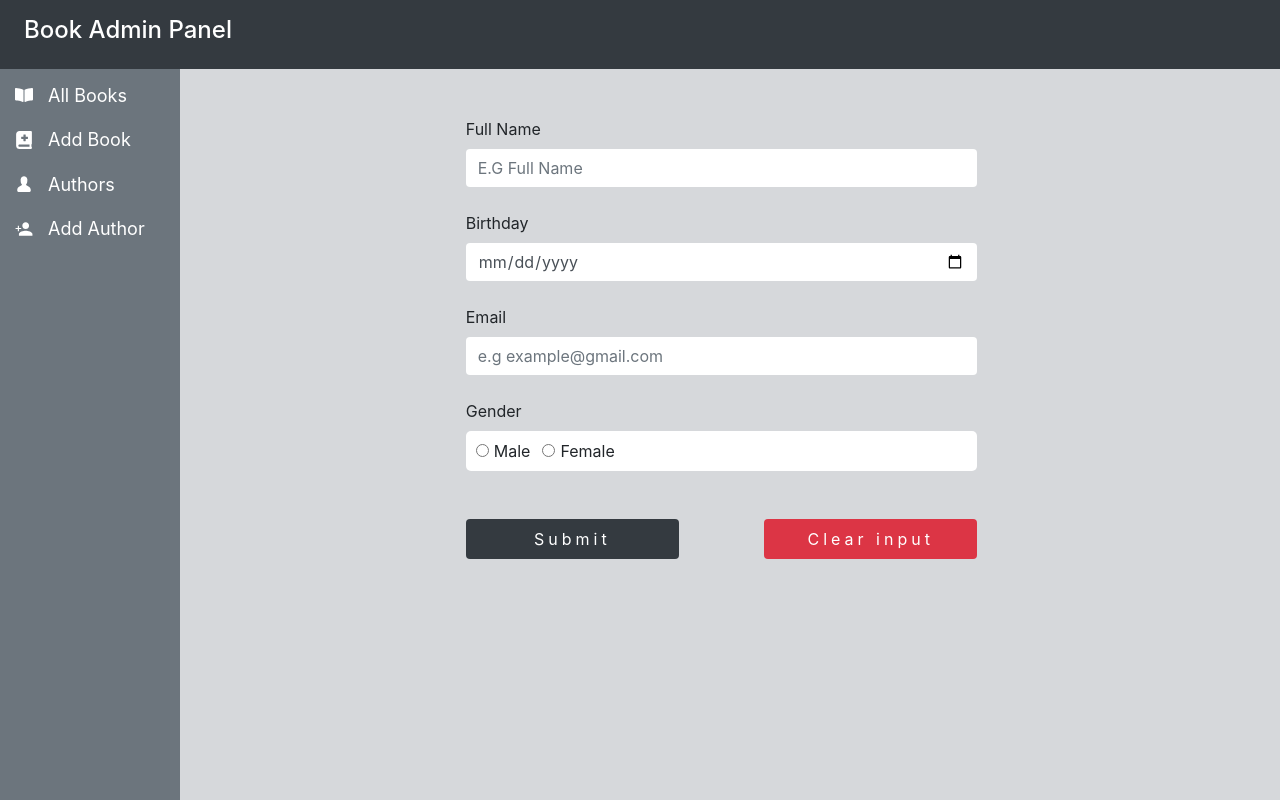
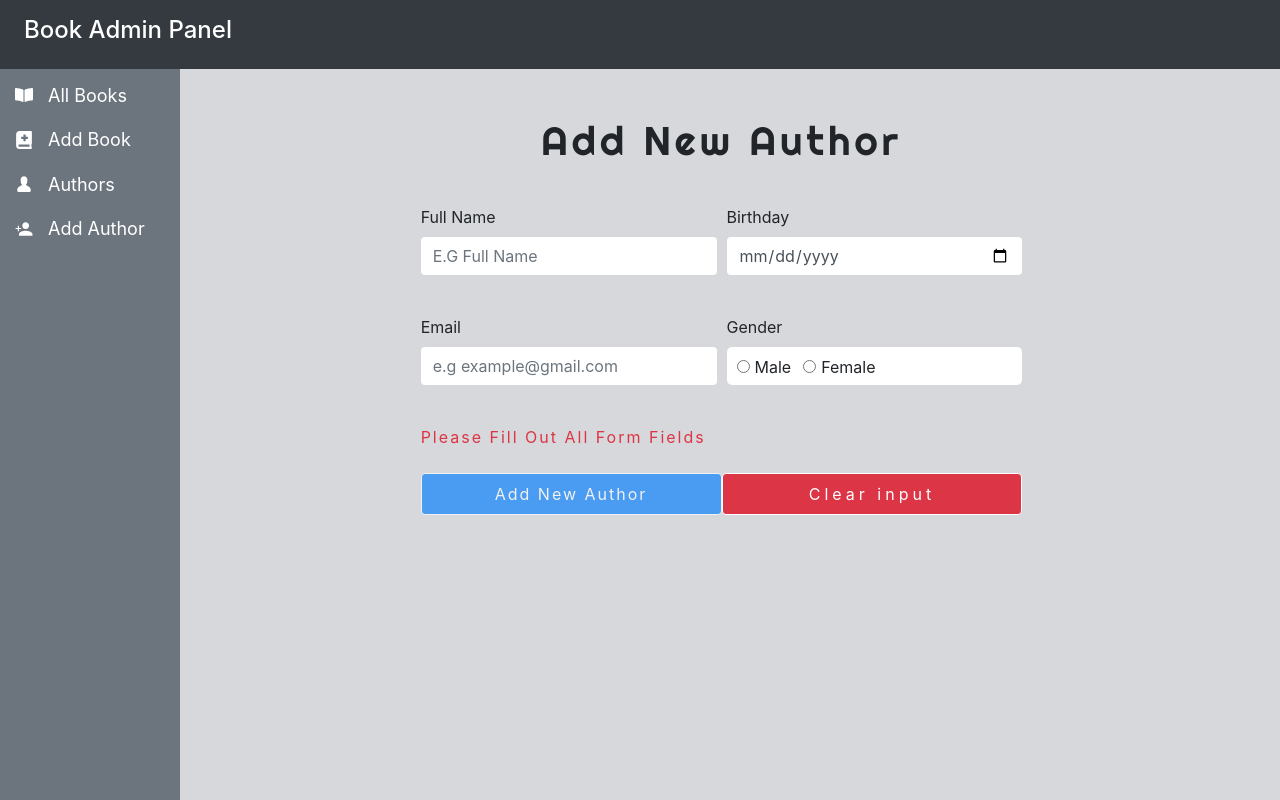
Before and after one commit to BahramIsmayilov/admin-panel-first, a React (Create React App) app: page /addAuthor in a window 1280 px wide. Built offline with nearby package versions, Linux system fonts and the light colour scheme; no server answers.

Commit message:
change style add book`s buttons

```diff
--- a/package.json
+++ b/package.json
@@ -15,6 +15,7 @@
     "react-loading": "^2.0.3",
     "react-router-dom": "^5.1.2",
     "react-scripts": "3.3.0",
+    "react-select": "^3.0.8",
     "react-toastify": "^5.5.0",
     "react-toastr": "^3.0.0",
     "reactstrap": "^8.2.0",
--- a/src/components/BooksList.js
+++ b/src/components/BooksList.js
@@ -127,7 +127,7 @@ const BooksList = ({ books }) => {
         <Link to="/addBook">
           <button
             type="submit"
-            className="col-2 btn btn-dark mr-4 px-4 py-2 spacing"
+            className="col-3 col-md-4 col-lg-3 col-md-4 btn btn-dark mr-4 px-4 py-2 spacing"
           >
             Add New Book
           </button>
@@ -140,7 +140,7 @@ const BooksList = ({ books }) => {
                 : handleClear
             }
             type="submit"
-            className="col-2 btn btn-danger px-4 py-2 spacing"
+            className="col-3 col-md-4 col-lg-3 btn btn-danger px-4 py-2 spacing"
           >
             Clear All Books
           </button>
--- a/src/components/Sidebar.js
+++ b/src/components/Sidebar.js
@@ -10,7 +10,7 @@ const Sidebar = () => {
   const { refreshBooks, handleRefreshAuthorsName } = React.useContext(
     BookContext
   );
-  const { refreshAuthors, handleClearInput } = React.useContext(AuthorContext);
+  const { refreshAuthors, refreshAddAuthor } = React.useContext(AuthorContext);
   return (
     <section className="sidebar bg-secondary navbar-dark">
       <nav className="navbar">
@@ -47,7 +47,7 @@ const Sidebar = () => {
           <li className="nav-item active">
             <Link
               to="/addAuthor"
-              onClick={() => handleClearInput()}
+              onClick={() => refreshAddAuthor()}
               className="nav-link"
             >
               <IoMdPersonAdd className="align-middle" />
--- a/src/components/SingleAuthor.js
+++ b/src/components/SingleAuthor.js
@@ -6,7 +6,7 @@ import { Link } from 'react-router-dom';
 const SingleAuthor = ({ ...item }) => {
   const { handleEdit, handleDelete } = React.useContext(AuthorContext);
   const { handleAuthorAllBooks } = React.useContext(BookContext);
-  const { id, fullName, birthDate, email, gender, count } = item;
+  const { id, fullName, birthDate, email, gender, numberOfBooks } = item;
 
   return (
     <tr className="text-center">
@@ -43,10 +43,10 @@ const SingleAuthor = ({ ...item }) => {
           type="button"
           className="btn btn-info"
         >
-          {count > 1
-            ? `${count} Books`
-            : count === 1
-            ? `${count} Book`
+          {numberOfBooks > 1
+            ? `${numberOfBooks} Books`
+            : numberOfBooks === 1
+            ? `${numberOfBooks} Book`
             : `No Book`}
         </Link>
       </td>
--- a/src/components/context/authorsContext.js
+++ b/src/components/context/authorsContext.js
@@ -2,7 +2,7 @@
 import React from 'react';
 import axios from 'axios';
 import { URL } from '../../utils/URL';
-import { successNotify } from './properties';
+import { successNotify, infoNotify } from './properties';
 import { errorNotify } from './properties';
 
 export const AuthorContext = React.createContext();
@@ -45,8 +45,8 @@ export function AuthorProvider({ children }) {
         setLoading(true);
         const response = await fetch(`${URL}/authors`);
         const data = await response.json();
-        const tempBooks = await data;
-        setAuthors(tempBooks);
+        const tempAuthors = await data;
+        setAuthors(tempAuthors);
       } catch (error) {
         console.log(error);
       }
@@ -67,11 +67,9 @@ export function AuthorProvider({ children }) {
   const handleEmail = e => {
     setEmail(e.target.value);
   };
-
-  // handle submit
-  const handleSubmit = e => {
+  // handle edit author
+  const handleEditAuthor = e => {
     e.preventDefault();
-    if (edit) {
     async function postEditAuthor() {
       const response = await axios.post(
         `${URL}/authors/add`,
@@ -88,6 +86,7 @@ export function AuthorProvider({ children }) {
           }
         }
       );
+      setEdit(true);
       {
         response.status === 200
           ? successNotify('Successfully Edited !')
@@ -95,8 +94,10 @@ export function AuthorProvider({ children }) {
       }
     }
     postEditAuthor();
-      setEdit(false);
-    } else {
+  };
+  // handle Add author
+  const handleAddAuthor = e => {
+    e.preventDefault();
     async function postAuthors() {
       const response = await axios.post(
         `${URL}/authors/add`,
@@ -112,9 +113,11 @@ export function AuthorProvider({ children }) {
           }
         }
       );
+      setId(response.data);
+      setEdit(true);
       {
         if (response.status === 200) {
-            successNotify('Successfully Added !');
+          infoNotify('Successfully Added !');
           refreshAuthors();
         } else {
           errorNotify();
@@ -122,7 +125,10 @@ export function AuthorProvider({ children }) {
       }
     }
     postAuthors();
-    }
+  };
+  // handle submit
+  const handleSubmit = e => {
+    e.preventDefault();
   };
 
   // handle Clear
@@ -169,7 +175,12 @@ export function AuthorProvider({ children }) {
   };
   // handle edit
   const handleEdit = id => {
-    const tempAuthor = authors.find(author => author.id === id);
+    async function getAuthors() {
+      try {
+        setLoading(true);
+        const response = await fetch(`${URL}/authors/${id}`);
+        const data = await response.json();
+        const tempAuthor = await data;
         const { fullName, birthDate, gender, email } = tempAuthor;
         setFullName(fullName);
         setBirthDate(birthDate);
@@ -177,6 +188,12 @@ export function AuthorProvider({ children }) {
         setEmail(email);
         setEdit(true);
         setId(id);
+      } catch (error) {
+        console.log(error);
+      }
+      setLoading(false);
+    }
+    getAuthors();
   };
   // handle clear input
   const handleClearInput = () => {
@@ -184,7 +201,11 @@ export function AuthorProvider({ children }) {
     setBirthDate('');
     setGender('');
     setEmail('');
+  };
+  const refreshAddAuthor = () => {
+    handleClearInput();
     setEdit(false);
+    setId();
   };
   return (
     <AuthorContext.Provider
@@ -206,7 +227,10 @@ export function AuthorProvider({ children }) {
         handleClear,
         handleClearInput,
         handleDelete,
-        refreshAuthors
+        refreshAuthors,
+        handleEditAuthor,
+        handleAddAuthor,
+        refreshAddAuthor
       }}
     >
       {children}
--- a/src/index.css
+++ b/src/index.css
@@ -95,6 +95,9 @@ a:hover {
   letter-spacing: var(--mainLetterSpacing);
   font-family: var(--mainHeaderFontFamily);
 }
+.header {
+  margin-bottom: -2rem !important;
+}
 .books table {
   width: 95%;
   margin: 2rem auto 0 auto;
@@ -151,7 +154,7 @@ a:hover {
 
 .radio-button {
   background-color: var(--mainWhite);
-  padding: 8px 10px;
+  padding: 8px 10px 6px;
   border-radius: 5px;
 }
 /* ##### end of add author ##### */
--- a/src/pages/AddAuthor.js
+++ b/src/pages/AddAuthor.js
@@ -14,18 +14,23 @@ const AddAuthor = () => {
     handleGender,
     handleEmail,
     handleSubmit,
-    handleClearInput
+    handleClearInput,
+    handleEditAuthor,
+    handleAddAuthor
   } = React.useContext(AuthorContext);
 
   return (
     <div className="section">
       <div className="container col-12  pb-5">
+        <h1 className=" text-center mt-5 header  col-sm-10 col-md-10 col-lg-7 mx-auto">
+          {edit || id ? 'Edit Author or Add New Author' : 'Add New Author'}
+        </h1>
         <div className="row pt-5">
           <form
             onSubmit={handleSubmit}
-            className="mx-auto col-sm-10 col-md-10 col-lg-6"
+            className="mx-auto col-sm-10 col-md-10 col-lg-7 mt-4"
           >
-            {edit ? (
+            {id ? (
               <div className="form-group mb-4">
                 <label htmlFor="title">ID</label>
                 <input
@@ -37,7 +42,8 @@ const AddAuthor = () => {
                 />
               </div>
             ) : null}
-            <div className="form-group mb-4">
+            <div className="form-row mb-md-3">
+              <div className="form-group col-md-6 mb-4">
                 <label htmlFor="fullName">Full Name</label>
                 <input
                   name="fullName"
@@ -50,7 +56,7 @@ const AddAuthor = () => {
                   required
                 />
               </div>
-            <div className="form-group mb-4">
+              <div className="form-group col-md-6 mb-4">
                 <label htmlFor="birthDate">Birthday</label>
                 <input
                   name="birthDate"
@@ -63,7 +69,9 @@ const AddAuthor = () => {
                   required
                 />
               </div>
-            <div className="form-group mb-4">
+            </div>
+            <div className="form-row mb-md-3">
+              <div className="form-group col-md-6 mb-4">
                 <label htmlFor="email">Email</label>
                 <input
                   name="email"
@@ -77,9 +85,9 @@ const AddAuthor = () => {
                 />
               </div>
 
-            <label>Gender</label>
-            <div className="form-group mb-4 radio-button">
-              <div></div>
+              <div className="form-group  col-md-6">
+                <label className="d-block">Gender</label>
+                <div className="radio-button">
                   <div className="form-check form-check-inline">
                     <input
                       className="form-check-input"
@@ -109,26 +117,60 @@ const AddAuthor = () => {
                     </label>
                   </div>
                 </div>
-            <div className="coltext-center mt-5">
-              {edit ? (
+                <div />
+              </div>
+            </div>
+            {fullName && birthDate && email && gender ? null : (
+              <p className="text-danger small-spacing">
+                Please Fill Out All Form Fields
+              </p>
+            )}
+            <div className="coltext-center  button-group mt-4">
+              {id ? (
+                fullName && birthDate && email && gender ? (
                   <button
+                    onClick={handleEditAuthor}
                     type="submit"
-                  className="col-md-6 col-lg-5 btn btn-success mx-auto px-4 py-2 spacing"
+                    className="col-md-6 col-lg-6 btn btn-success mx-auto mb-sm-3 mb-md-0 px-4 py-2 spacing border border-white"
                   >
-                  Edit
+                    Save
                   </button>
                 ) : (
                   <button
+                    onClick={handleEditAuthor}
                     type="submit"
-                  className="col-md-6 col-lg-5 btn btn-dark px-4 py-2 spacing"
+                    className="col-md-6 col-lg-6 btn btn-success mx-auto mb-sm-3 mb-md-0 px-4 py-2 spacing border border-white"
+                    disabled
                   >
-                  Submit
+                    Save
+                  </button>
+                )
+              ) : null}
+              {fullName && birthDate && email && gender ? (
+                <button
+                  onClick={handleAddAuthor}
+                  type="submit"
+                  className="col-md-6 col-lg-6 btn btn-primary py-2 small-spacing border border-white"
+                >
+                  Add New Author
+                </button>
+              ) : (
+                <button
+                  onClick={handleAddAuthor}
+                  type="submit"
+                  className="col-md-6 col-lg-6 btn btn-primary py-2 small-spacing border border-white"
+                  disabled
+                >
+                  Add New Author
                 </button>
               )}
+
               <button
-                onClick={() => handleClearInput()}
+                onClick={handleClearInput}
                 type="button"
-                className="col-md-6 col-lg-5 mt-sm-3 mt-md-0 float-right btn btn-danger px-4 py-2 spacing"
+                className={`col-md-6 col-lg-6 mt-sm-3 ${
+                  id ? 'mt-md-4' : 'mt-md-0'
+                } btn btn-danger px-4 py-2 spacing border border-white`}
               >
                 Clear input
               </button>
--- a/src/pages/AddBook.js
+++ b/src/pages/AddBook.js
@@ -34,7 +34,7 @@ const AddBook = () => {
   return (
     <section className="section">
       <div className="container col-12  pb-5 ">
-        <h1 className="header text-center mb-0 mt-3">
+        <h1 className=" text-center mt-3 header">
           {edit || id ? 'Edit Book or Add New Book' : 'Add New Book'}
         </h1>
         <div className="row pt-5">
@@ -216,20 +216,6 @@ const AddBook = () => {
                   >
                     Save
                   </button>
-                ) : title &&
-                  handleAuthorId &&
-                  category &&
-                  price &&
-                  language &&
-                  publishDate &&
-                  pageCount ? (
-                  <button
-                    onClick={handleEditButton}
-                    type="submit"
-                    className="col-md-6 col-lg-4 btn btn-success spacing mx-auto py-2 border border-white editButtonClass"
-                  >
-                    Save
-                  </button>
                 ) : (
                   <button
                     onClick={handleEditButton}
```
Also changed, not shown: src/components/AuthorsList.js (+9 -30 lines), src/components/context/context.js (+26 -26 lines), 1 other file (tests, documents, lock files or other folders). Lines whose indentation alone changed are shown as unchanged.
